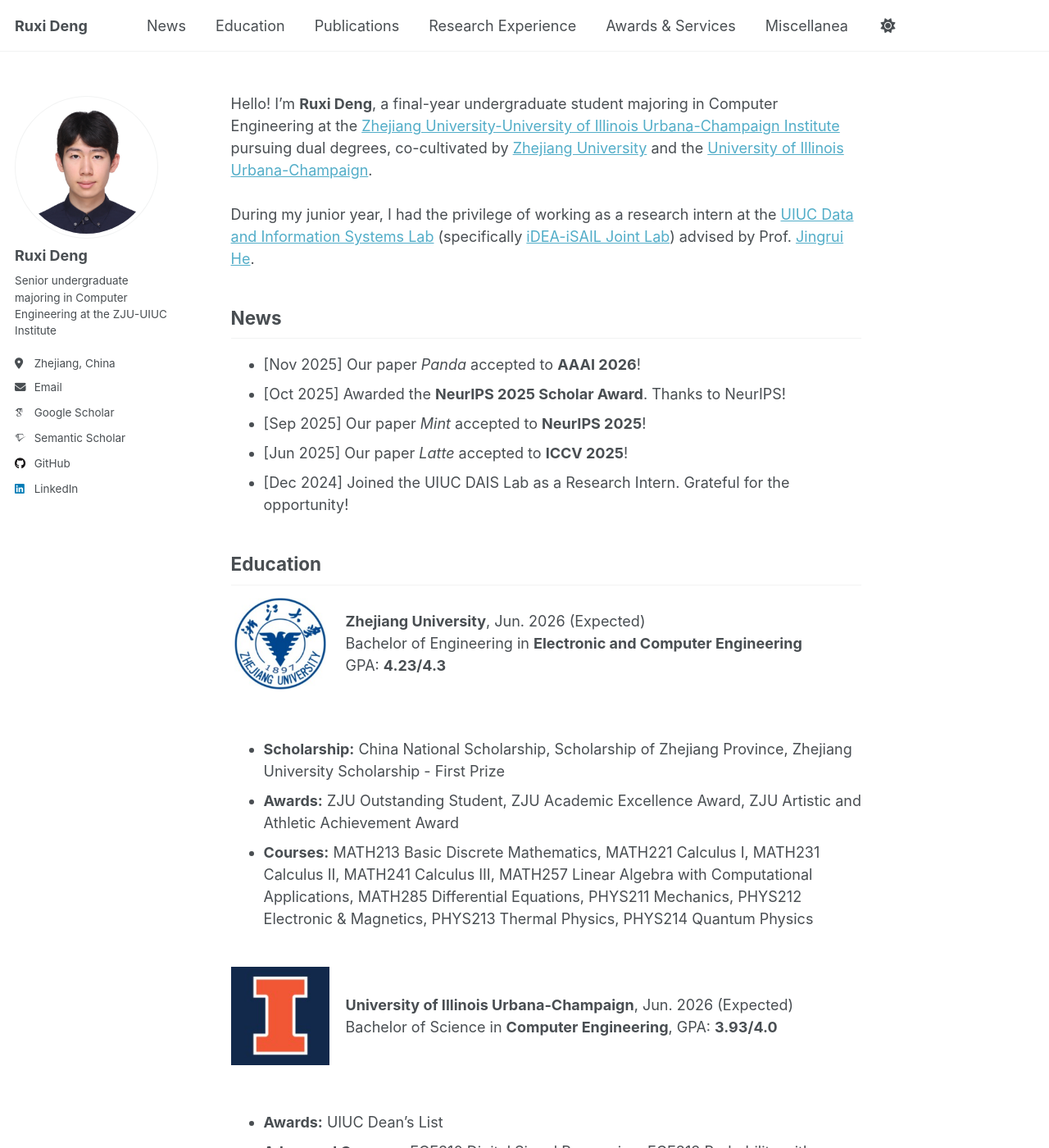
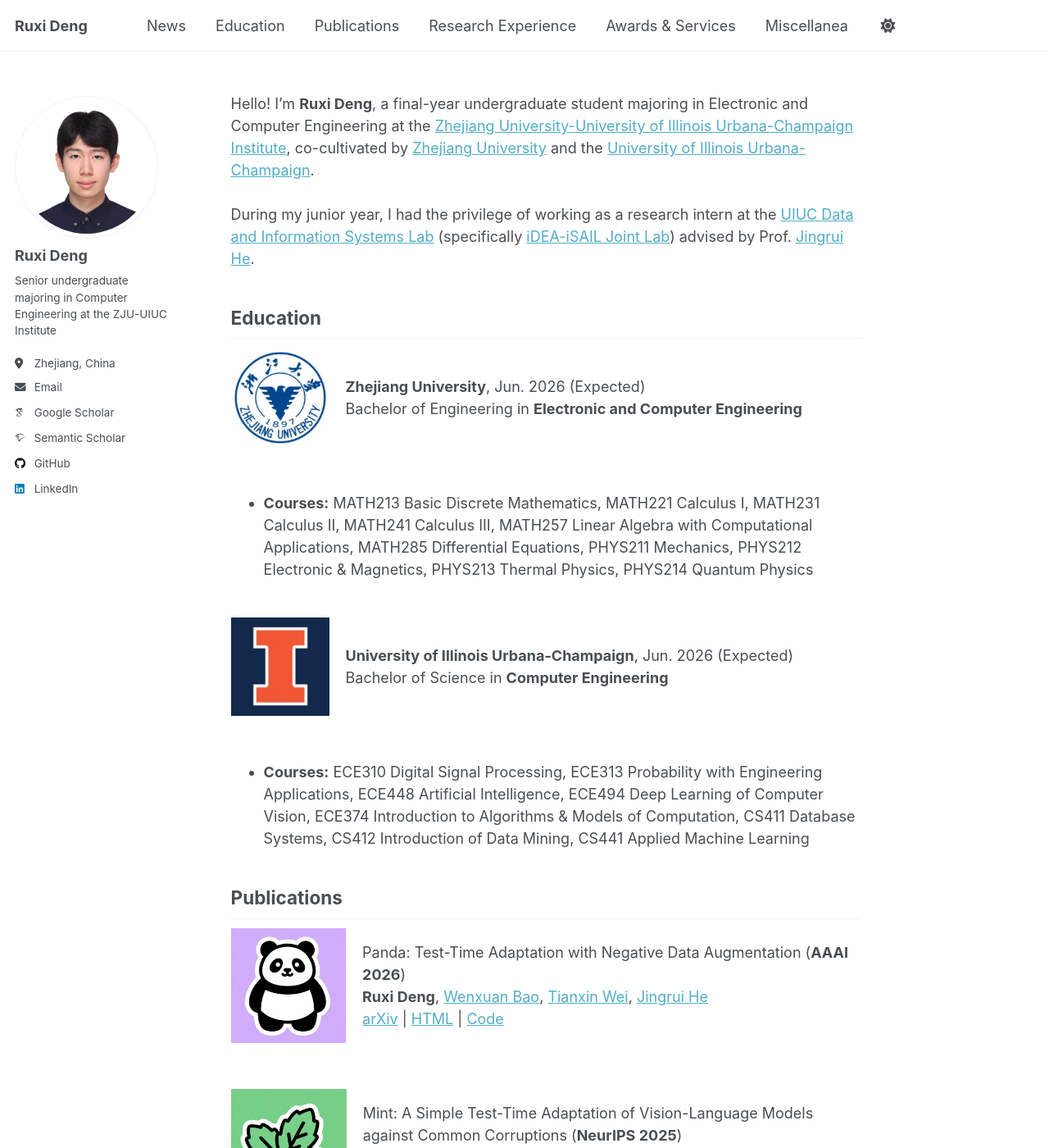
Before and after one commit to ruxideng/ruxideng.github.io, a Jekyll site: the page built from _pages/about.md, in a window 1280 px wide and 1400 px high. Shown: the whole window at 82% size. Built offline with Jekyll 4.4.1, drawn with Linux system fonts in a browser that asks for light colours; some web fonts are replaced; a script that is not in the unit is left out; some of the changed text lies outside the part shown.

Commit message:
Update about.md

```diff
--- a/_pages/about.md
+++ b/_pages/about.md
@@ -7,16 +7,8 @@ redirect_from:
   - /about.html
 ---
 
-Hello! I'm **Ruxi Deng**, a final-year undergraduate student majoring in Computer Engineering at the <a href="https://zjui.intl.zju.edu.cn/en/">Zhejiang University-University of Illinois Urbana-Champaign Institute</a> pursuing dual degrees, co-cultivated by <a href="https://www.zju.edu.cn/english/">Zhejiang University</a> and the <a href="https://illinois.edu/">University of Illinois Urbana-Champaign</a>.
+Hello! I'm **Ruxi Deng**, a final-year undergraduate student majoring in Electronic and Computer Engineering at the <a href="https://zjui.intl.zju.edu.cn/en/">Zhejiang University-University of Illinois Urbana-Champaign Institute</a>, co-cultivated by <a href="https://www.zju.edu.cn/english/">Zhejiang University</a> and the <a href="https://illinois.edu/">University of Illinois Urbana-Champaign</a>.
 		<br><br>During my junior year, I had the privilege of working as a research intern at the <a href="https://dais.cs.illinois.edu/">UIUC Data and Information Systems Lab</a> (specifically <a href="https://www.idea-isail.com/">iDEA-iSAIL Joint Lab</a>) advised by Prof. <a href="https://www.hejingrui.org/">Jingrui He</a>.
-
-<h2 id="news">News</h2>
-
-- [Nov 2025] Our paper *Panda* accepted to **AAAI 2026**!
-- [Oct 2025] Awarded the **NeurIPS 2025 Scholar Award**. Thanks to NeurIPS!
-- [Sep 2025] Our paper *Mint* accepted to **NeurIPS 2025**!
-- [Jun 2025] Our paper *Latte* accepted to **ICCV 2025**!
-- [Dec 2024] Joined the UIUC DAIS Lab as a Research Intern. Grateful for the opportunity!
 
 <h2 id="education">Education</h2>
 
@@ -25,24 +17,20 @@ Hello! I'm **Ruxi Deng**, a final-year undergraduate student majoring in Compute
   <div markdown="1">
 **Zhejiang University**, Jun. 2026 (Expected)<br>
 Bachelor of Engineering in **Electronic and Computer Engineering**<br>
-GPA: **4.23/4.3**
   </div>
 </div>
 <!-- no-space -->
-- **Scholarship:** China National Scholarship, Scholarship of Zhejiang Province, Zhejiang University Scholarship - First Prize
-- **Awards:** ZJU Outstanding Student, ZJU Academic Excellence Award, ZJU Artistic and Athletic Achievement Award
 - **Courses:** MATH213 Basic Discrete Mathematics, MATH221 Calculus I, MATH231 Calculus II, MATH241 Calculus III, MATH257 Linear Algebra with Computational Applications, MATH285 Differential Equations, PHYS211 Mechanics, PHYS212 Electronic & Magnetics, PHYS213 Thermal Physics, PHYS214 Quantum Physics<br><br>
 
 <div style="display:flex; align-items:center; gap:20px; margin-bottom:32px;" markdown="1">
   <img src="/images/uiuc.png" width="120">
   <div markdown="1">
 **University of Illinois Urbana-Champaign**, Jun. 2026 (Expected)<br>
-Bachelor of Science in **Computer Engineering**, GPA: **3.93/4.0**
+Bachelor of Science in **Computer Engineering**
   </div>
 </div>
 <!-- no-space -->
-- **Awards:** UIUC Dean's List
-- **Advanced Courses:** ECE310 Digital Signal Processing, ECE313 Probability with Engineering Applications, ECE448 Artificial Intelligence, ECE494 Deep Learning of Computer Vision, ECE374 Introduction to Algorithms & Models of Computation, CS411 Database Systems, CS412 Introduction of Data Mining, CS441 Applied Machine Learning
+- **Courses:** ECE310 Digital Signal Processing, ECE313 Probability with Engineering Applications, ECE448 Artificial Intelligence, ECE494 Deep Learning of Computer Vision, ECE374 Introduction to Algorithms & Models of Computation, CS411 Database Systems, CS412 Introduction of Data Mining, CS441 Applied Machine Learning
 
 <h2 id="publications">Publications</h2>
 
@@ -95,8 +82,6 @@ Scholarship
 - Zhejiang University Scholarship - First Prize
 
 Awards
-- UIUC Dean's List
-- NeurIPS 2025 Scholar Award
 - ZJU Outstanding Student
 - ZJU Academic Excellence Award
 - ZJU Artistic and Athletic Achievement Award
```
Also changed, not shown: other parts of _pages/about.md (+4 -1 lines).
